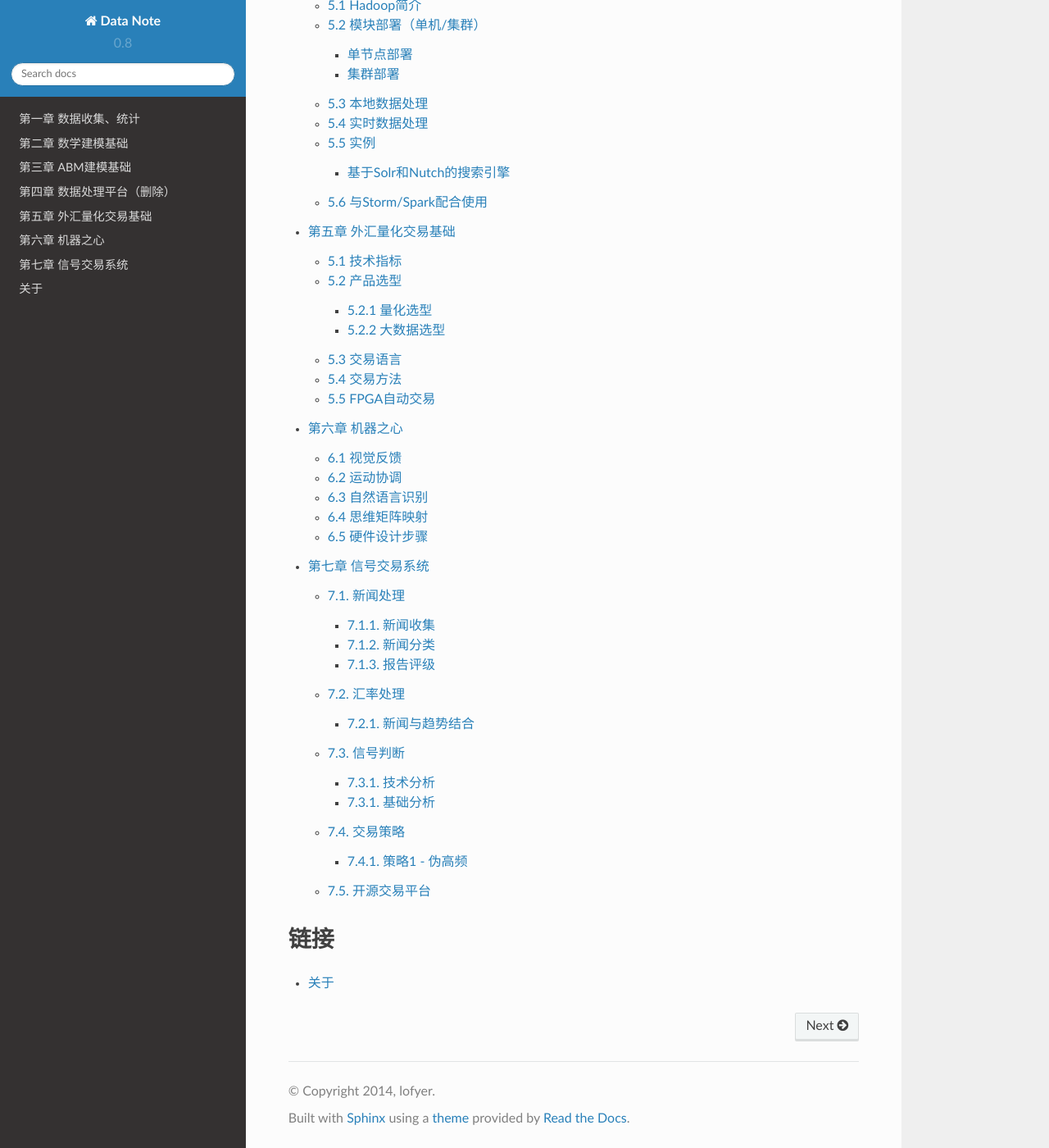
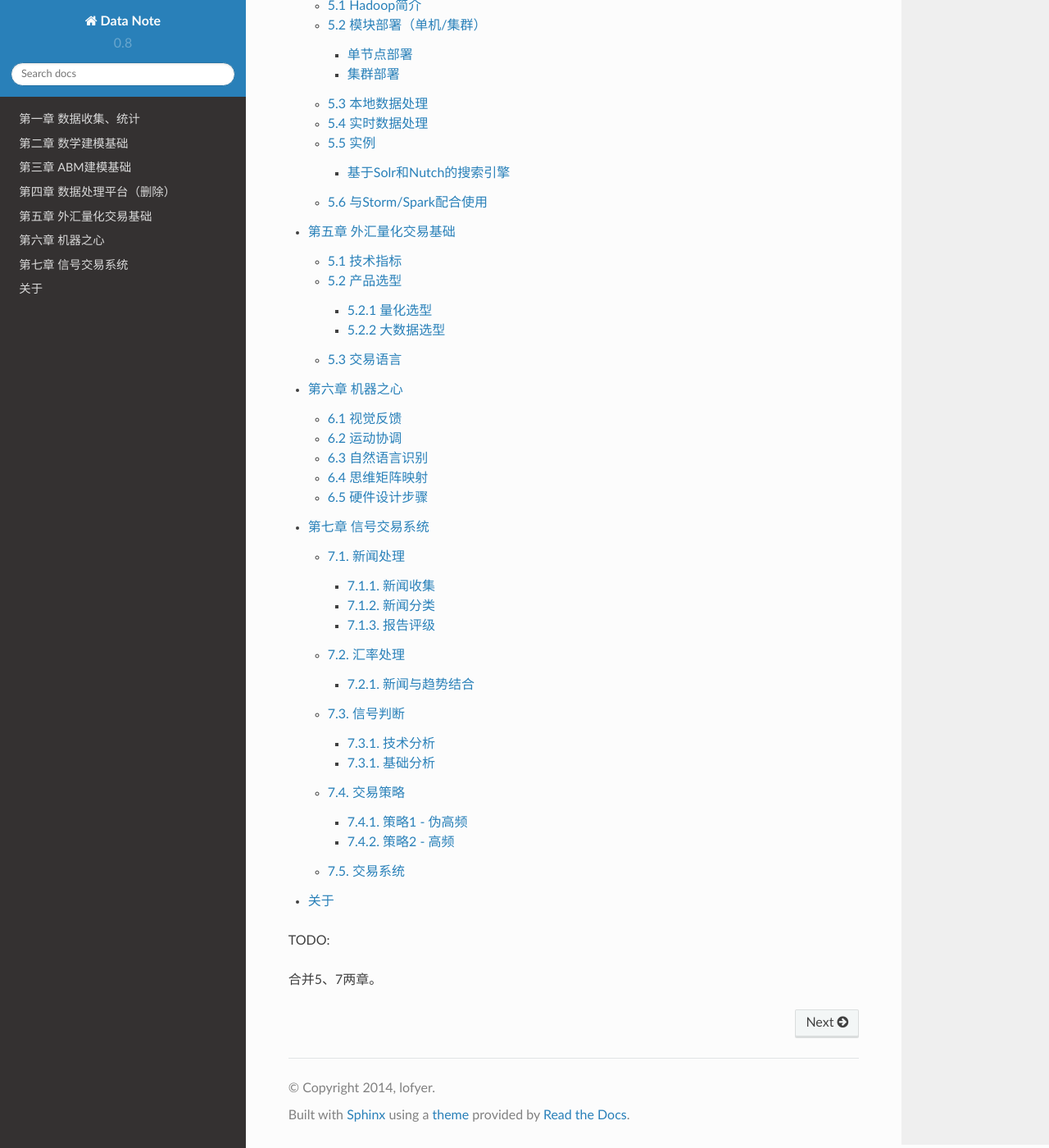
Before and after one commit to lofyer/DataNote, a Sphinx documentation site: the page built from source/index.rst, in a window 1280 px wide and 1400 px high, scrolled down 1361 px. Shown: the whole window at 82% size. Built offline with Sphinx 7.4.7 and the Read the Docs theme 2.0.0, drawn with Linux system fonts in a browser that asks for light colours.

Commit message:
update index and dir

```diff
--- a/source/index.rst
+++ b/source/index.rst
@@ -20,11 +20,8 @@
     posts/ch05.rst
     posts/ch06.rst
     posts/ch07.rst
+    posts/about.rst
 
-链接
-==================
+TODO:
 
-.. toctree::
-    :maxdepth: 1
-
-    posts/about.rst
+合并5、7两章。
--- a/source/posts/about.rst
+++ b/source/posts/about.rst
@@ -2,7 +2,9 @@
 关于
 =========================
 
-Author: lofyer@gmail.com
+Author: 十六（lofyer）
+
+Mail: lofyer@gmail.com
 
 QQ: 578645806
 
--- a/source/posts/ch05.rst
+++ b/source/posts/ch05.rst
@@ -21,11 +21,3 @@
 -------------
 
 笔者编写了一些交易脚本，包括EA和script，可访问https://github.com/lofyer/mt4-scripts进行下载。
-
-----------------
-5.4 交易方法
-----------------
-
-------------------
-5.5 FPGA自动交易
-------------------
--- a/source/posts/ch07.rst
+++ b/source/posts/ch07.rst
@@ -56,10 +56,13 @@ MACD
 7.4.1. 策略1 - 伪高频
 ======================
 
-在合适数量的信号时买入，止损设置为两个点差，盈利1%时卖出，当信号足够多时设置止盈为10%。
-
-比如，EUR_USD汇率为1.1111，点差为11，此时我们在1:100的杠杆下买入1手，即花费1000美元买入100000美元的欧元，将止损设置为1.1089，当汇率达到1.11111时，即盈利1%（1000 x 0.01美元，此时相当于9欧元），此时可以卖出。
+7.4.2. 策略2 - 高频
+======================
 
 -------------------
-7.5. 开源交易平台
+7.5. 交易系统
 -------------------
+
+FPGA
+
+代理
```
